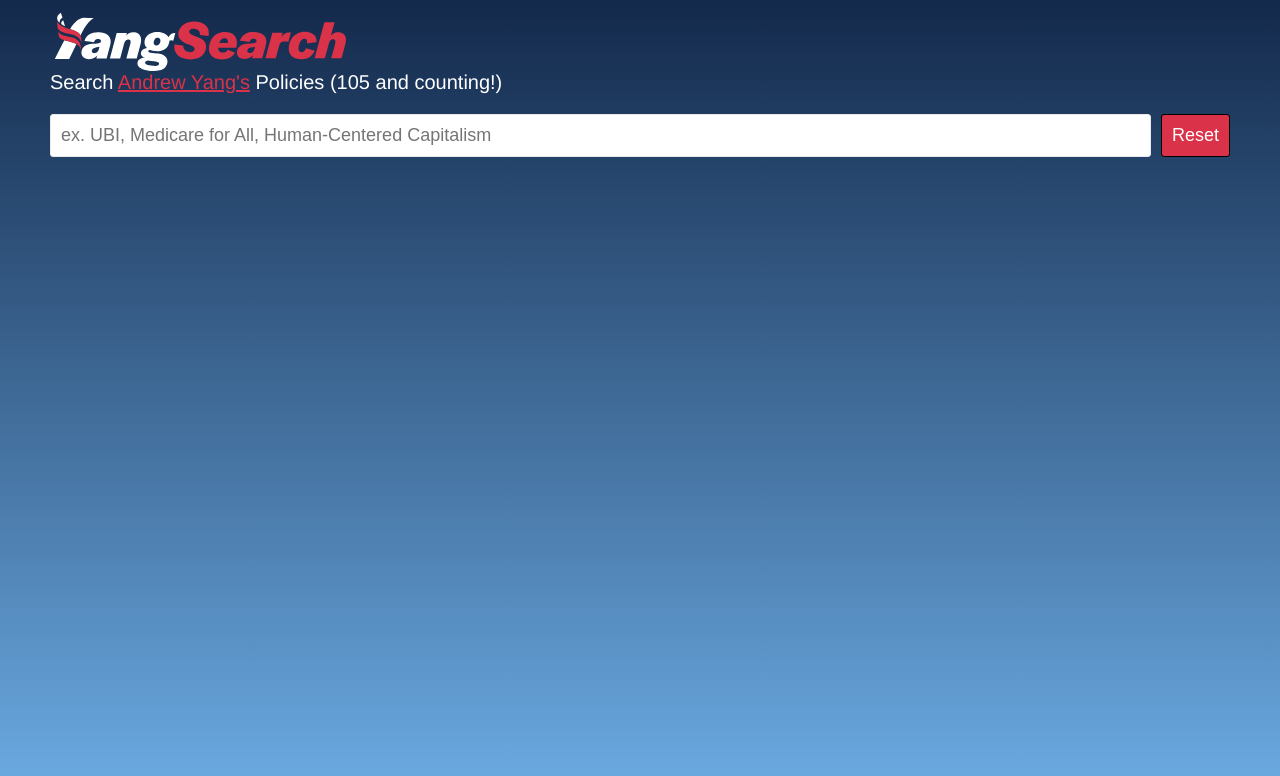
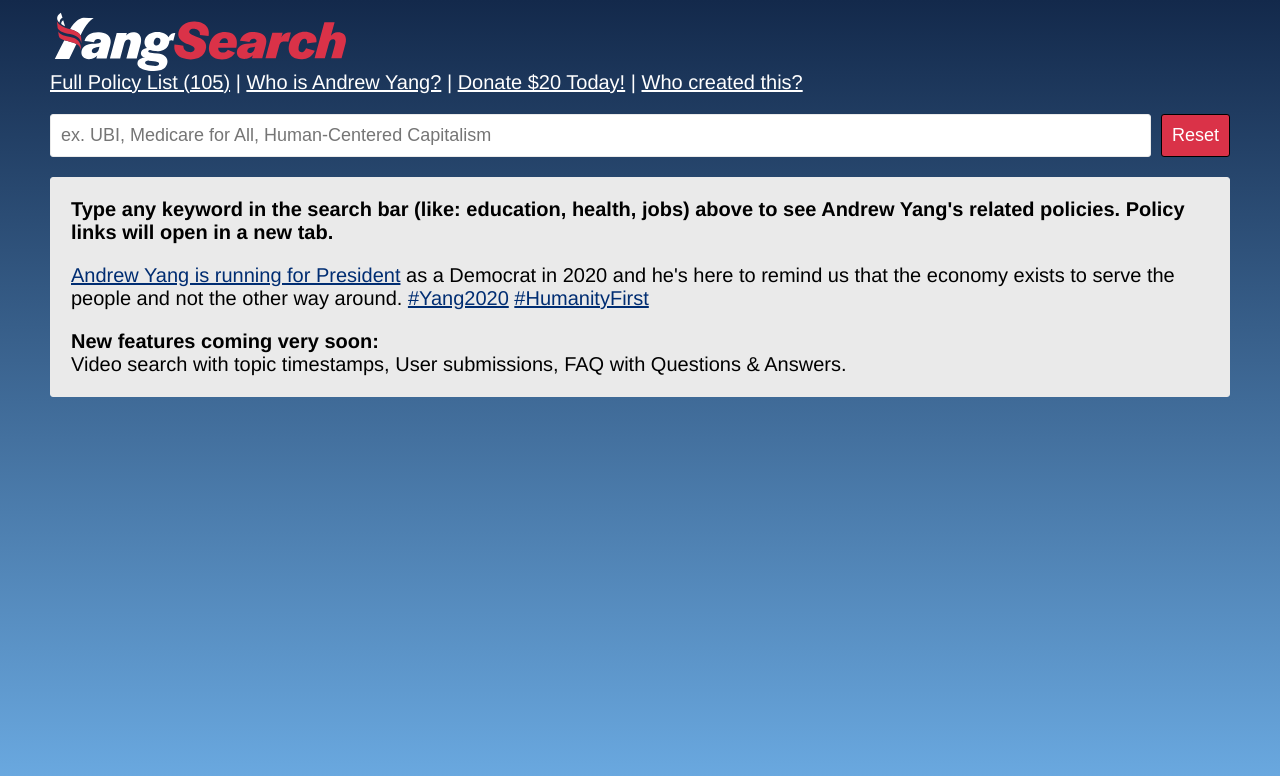
Before and after one commit to alacritythief/YangSearch, a React (Create React App) app: page / in a window 1280 px wide. Shown: the top 776 px of the page. Built offline with nearby package versions, Linux system fonts and the light colour scheme.

Commit message:
updated blurb text and links

```diff
--- a/src/components/PolicyResults/PolicyResults.js
+++ b/src/components/PolicyResults/PolicyResults.js
@@ -33,11 +33,27 @@
 
   render () {
     if (this.props.policies.length < 1 && this.props.searchValue.length < 2) {
-      return null;
+      return (
+        <PolicyResultsContainer>
+          <p>
+            <strong>Type any keyword in the search bar (like: education, health, jobs)
+            above to see Andrew Yang's related policies.
+            Policy links will open in a new tab.</strong>
+          </p>
+          <p>
+            <a href="https://youtu.be/HeYZlp0IvCo">Andrew Yang is running for President</a> as a Democrat in 2020
+            and he's here to remind us that the economy exists to serve
+            the people and not the other way around. <a href="https://twitter.com/hashtag/Yang2020">#Yang2020</a> <a href="https://twitter.com/hashtag/HumanityFirst">#HumanityFirst</a>
+          </p>
+          <p>
+            <strong>New features coming very soon:</strong><br/> Video search with topic timestamps, User submissions, FAQ with Questions &amp; Answers.
+          </p>
+        </PolicyResultsContainer>
+      )
     } else {
       return (
         <PolicyResultsContainer>
-          <h2>Policy Results related to "{this.props.searchValue}":</h2>
+          <h2>Policies related to "{this.props.searchValue}":</h2>
           <PolicyList>
             { this.generateResults() }
           </PolicyList>
--- a/src/constants/colors.js
+++ b/src/constants/colors.js
@@ -8,6 +8,7 @@
 export const LIGHTBLUE = '#6CACE4';
 export const MEDBLUE = '#002D72';
 export const DARKBLUE = '#13294B';
+export const LIGHTRED = '#E56F7E';
 export const RED = '#DA3248';
 export const DARKRED = '#982332'
 export const COOLGRAY = '#EAEAEA';
--- a/src/layouts/App/App.js
+++ b/src/layouts/App/App.js
@@ -64,7 +64,9 @@
         <AppContainer>
           <ContentContainer>
             <Logo><YangSearchLogo /></Logo>
-            <WhiteText>Search <a href="https://www.yang2020.com/">Andrew Yang's</a> Policies ({ policyCounter()} and counting!)</WhiteText>
+            <WhiteText>
+              <a href="https://www.yang2020.com/policies/">Full Policy List ({ policyCounter()})</a> | <a href="https://www.yang2020.com/meet-andrew/">Who is Andrew Yang?</a> | <a href="https://secure.actblue.com/donate/friends-of-andrew-yang">Donate $20 Today!</a> | <a href="https://twitter.com/alacritythief">Who created this?</a>
+            </WhiteText>
             <SearchContainer>
               <SearchInput
                 ref="searchInput"
--- a/src/ui-components/ResetSearchButton.js
+++ b/src/ui-components/ResetSearchButton.js
@@ -9,9 +9,13 @@
   background-color: ${c.RED};
   font-size: 18px;
   padding: 0.5rem;
-  outline-color: ${c.RED};
+  outline: none;
 
   &:hover {
     background-color: ${c.DARKRED};
   }
+
+  &:active {
+    background-color: ${c.LIGHTRED};
+  }
 `
--- a/src/ui-components/containers.js
+++ b/src/ui-components/containers.js
@@ -30,12 +30,20 @@
   background-color: ${c.COOLGRAY};
   border: 1px solid ${c.COOLGRAY};
   border-radius: 3px;
+
+  p:nth-child(n+2) {
+    margin-top: 1rem;
+  }
 `
 
 export const WhiteText = styled.p`
   color: ${c.WHITE};
 
   a {
+    color: ${c.WHITE};
+  }
+
+  a:hover {
     color: ${c.RED};
   }
 `
```
